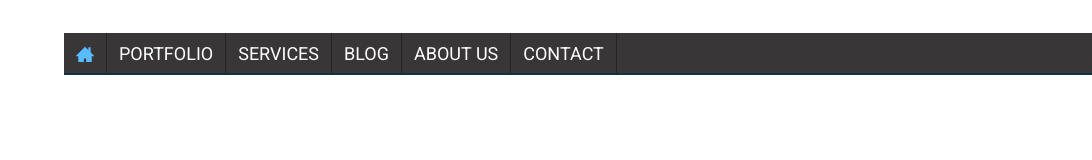
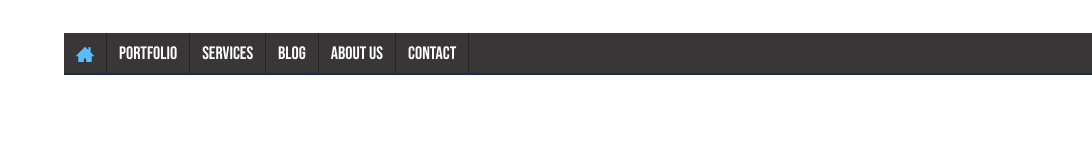
Before and after one commit to KevinDillaerts/navbar, a website: page index.html in a window 1280 px wide. Shown: the full height of the page, 0-1092 px from the left. Drawn offline with Linux system fonts and the light colour scheme.

Commit message:
changed font

```diff
--- a/css/style.css
+++ b/css/style.css
@@ -1,4 +1,4 @@
-@import url("https://fonts.googleapis.com/css2?family=Roboto&display=swap");
+@import url("https://fonts.googleapis.com/css2?family=Bebas+Neue&display=swap");
 
 body {
   padding-top: 33px;
@@ -13,7 +13,7 @@ body {
 nav {
   display: flex;
   font-size: 18px;
-  font-family: "Roboto", sans-serif;
+  font-family: "Bebas Neue", cursive;
   font-weight: 400;
   background-color: #383637;
   text-transform: uppercase;
```
